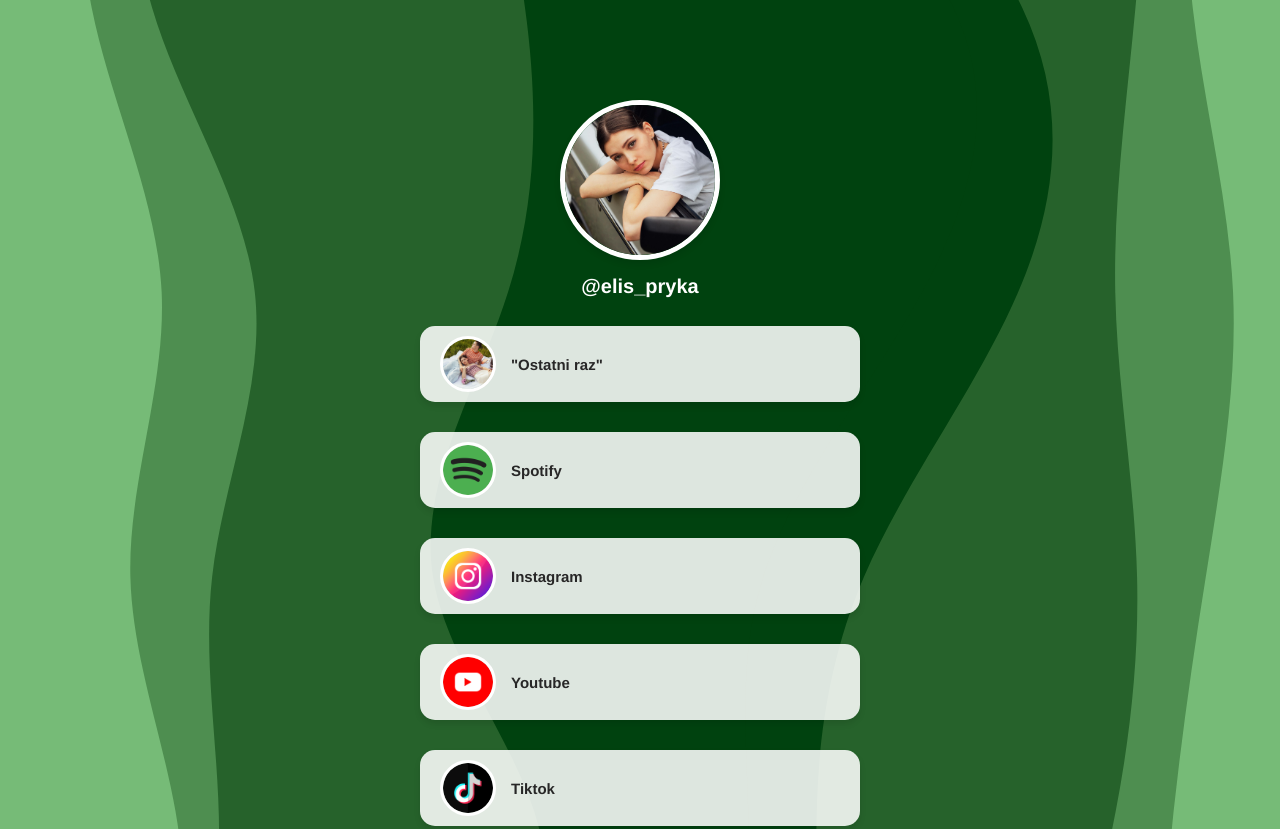
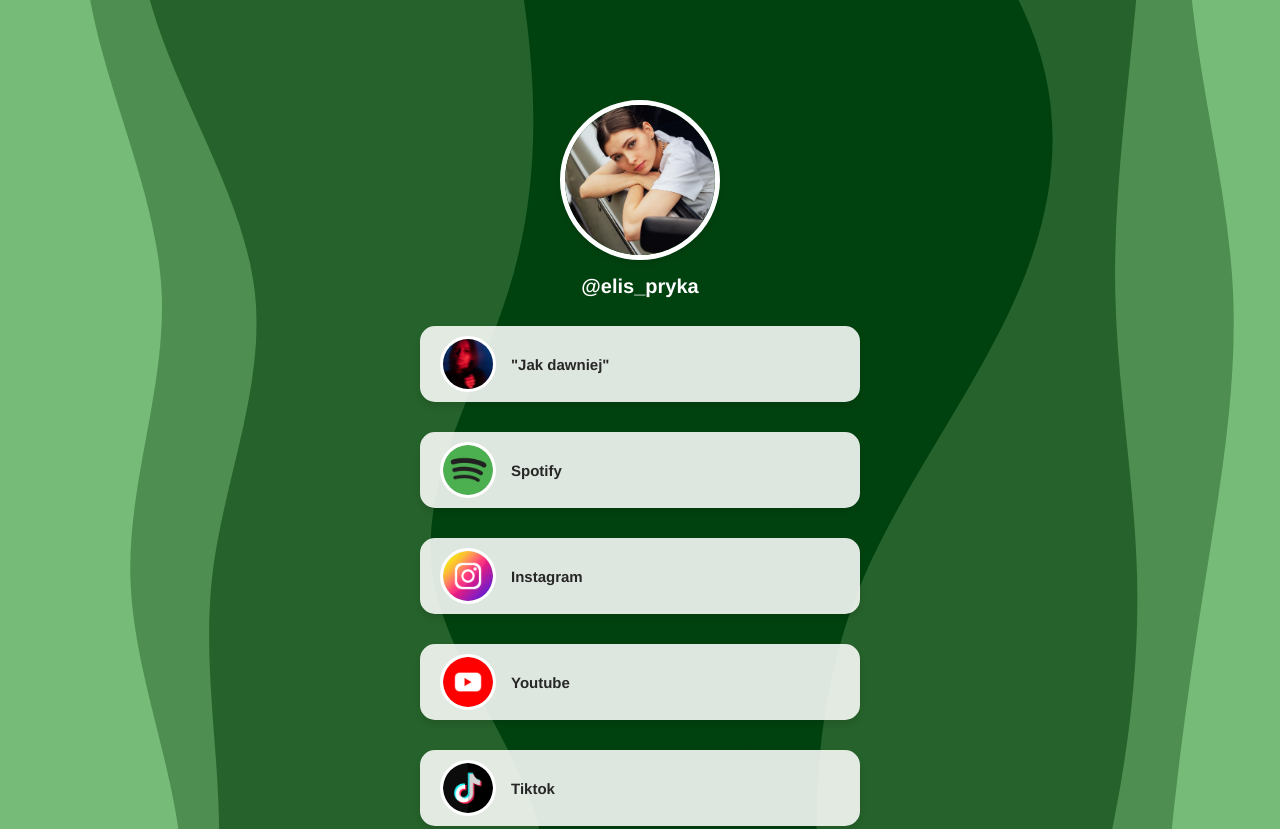
Before and after one commit to szymekpanek/elis-pryka-linktree, a website: page index.html in a window 1280 px wide. Shown: the top 829 px of the page. Drawn offline with Linux system fonts and the light colour scheme.

Commit message:
jakdawniej1

```diff
--- a/index.html
+++ b/index.html
@@ -27,9 +27,9 @@
 
         <div class="links">
 
-            <a href="https://emuzeme.link/ElisOstatniRaz" target="_blank" class="link spotify">
-                <img src="/ostatni.jpg" alt="spotify">
-                <span>"Ostatni raz"</span>
+            <a href="https://emuzeme.link/ElisJakDawniej" target="_blank" class="link spotify">
+                <img src="/jakdawniej.jpg" alt="spotify">
+                <span>"Jak dawniej"</span>
             </a>
             <!--  -->
 
```
Also changed, not shown: jakdawniej.jpg (added).
